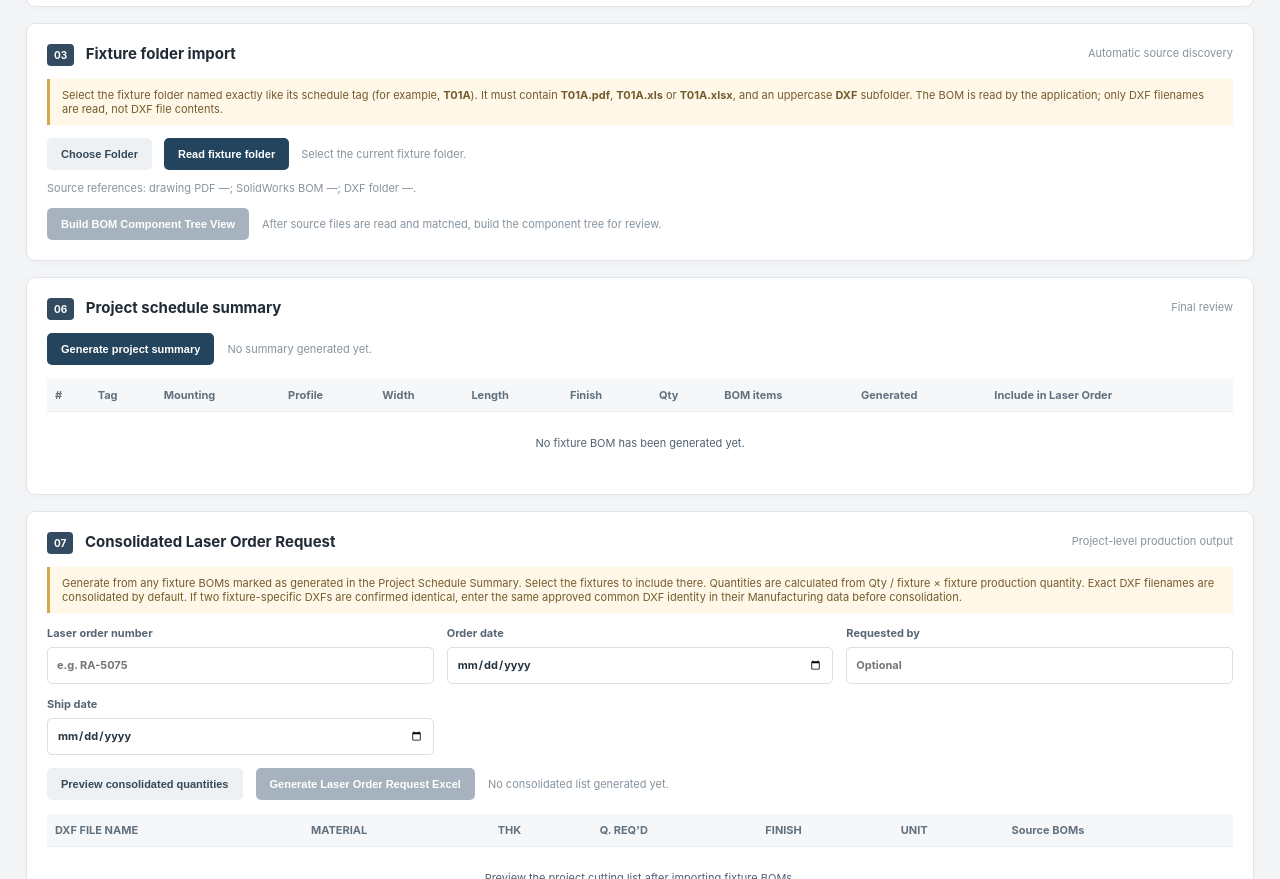
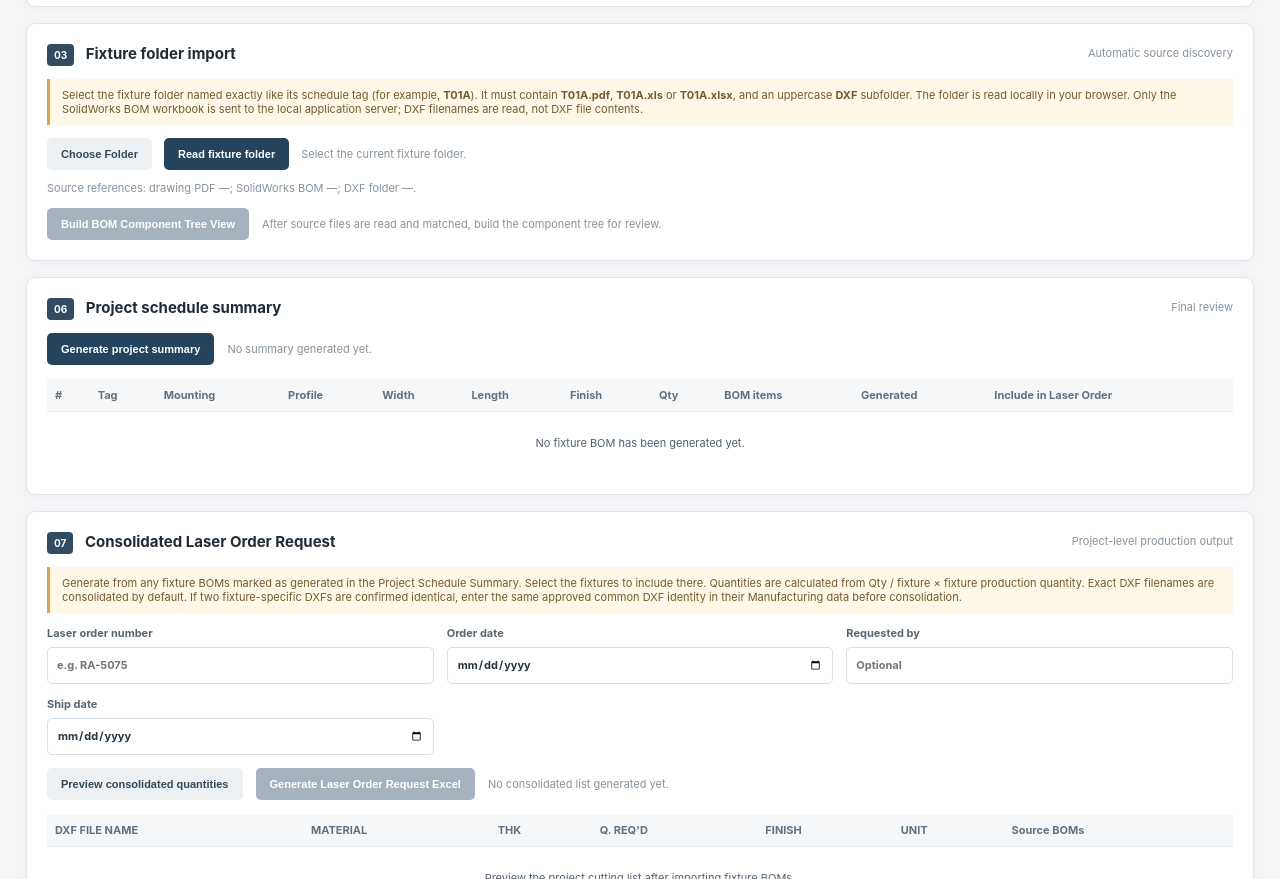
Before and after one commit to Radfar/sheet-metal-workflow, a website: page public/index.html in a window 1280 px wide. Shown: the part 1188-2067 px from the top of the page. Drawn offline with Linux system fonts and the light colour scheme; no server answers.

Commit message:
Clarify local fixture folder handling

```diff
--- a/public/index.html
+++ b/public/index.html
@@ -84,7 +84,7 @@
 
     <section class="panel" id="fixtureFolderPanel">
     <div class="heading"><h2><b>03</b> Fixture folder import</h2><small>Automatic source discovery</small></div>
-    <p class="notice">Select the fixture folder named exactly like its schedule tag (for example, <strong>T01A</strong>). It must contain <strong>T01A.pdf</strong>, <strong>T01A.xls</strong> or <strong>T01A.xlsx</strong>, and an uppercase <strong>DXF</strong> subfolder. The BOM is read by the application; only DXF filenames are read, not DXF file contents.</p>
+    <p class="notice">Select the fixture folder named exactly like its schedule tag (for example, <strong>T01A</strong>). It must contain <strong>T01A.pdf</strong>, <strong>T01A.xls</strong> or <strong>T01A.xlsx</strong>, and an uppercase <strong>DXF</strong> subfolder. The folder is read locally in your browser. Only the SolidWorks BOM workbook is sent to the local application server; DXF filenames are read, not DXF file contents.</p>
     <div class="file-actions">
       <button id="chooseFixtureFolderBtn" class="secondary" type="button">Choose Folder</button>
       <input id="fixtureFolderInput" type="file" webkitdirectory directory multiple hidden>
```
